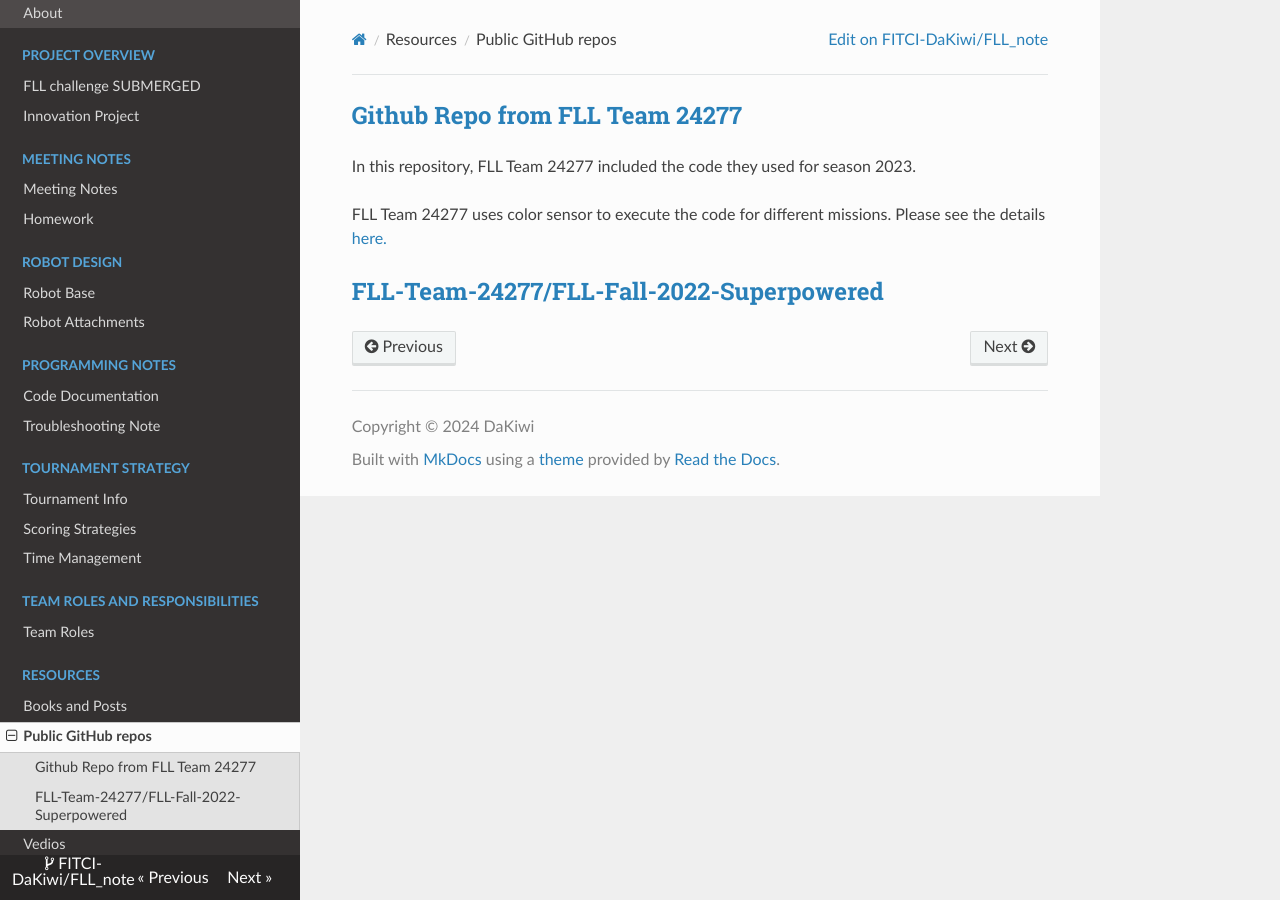
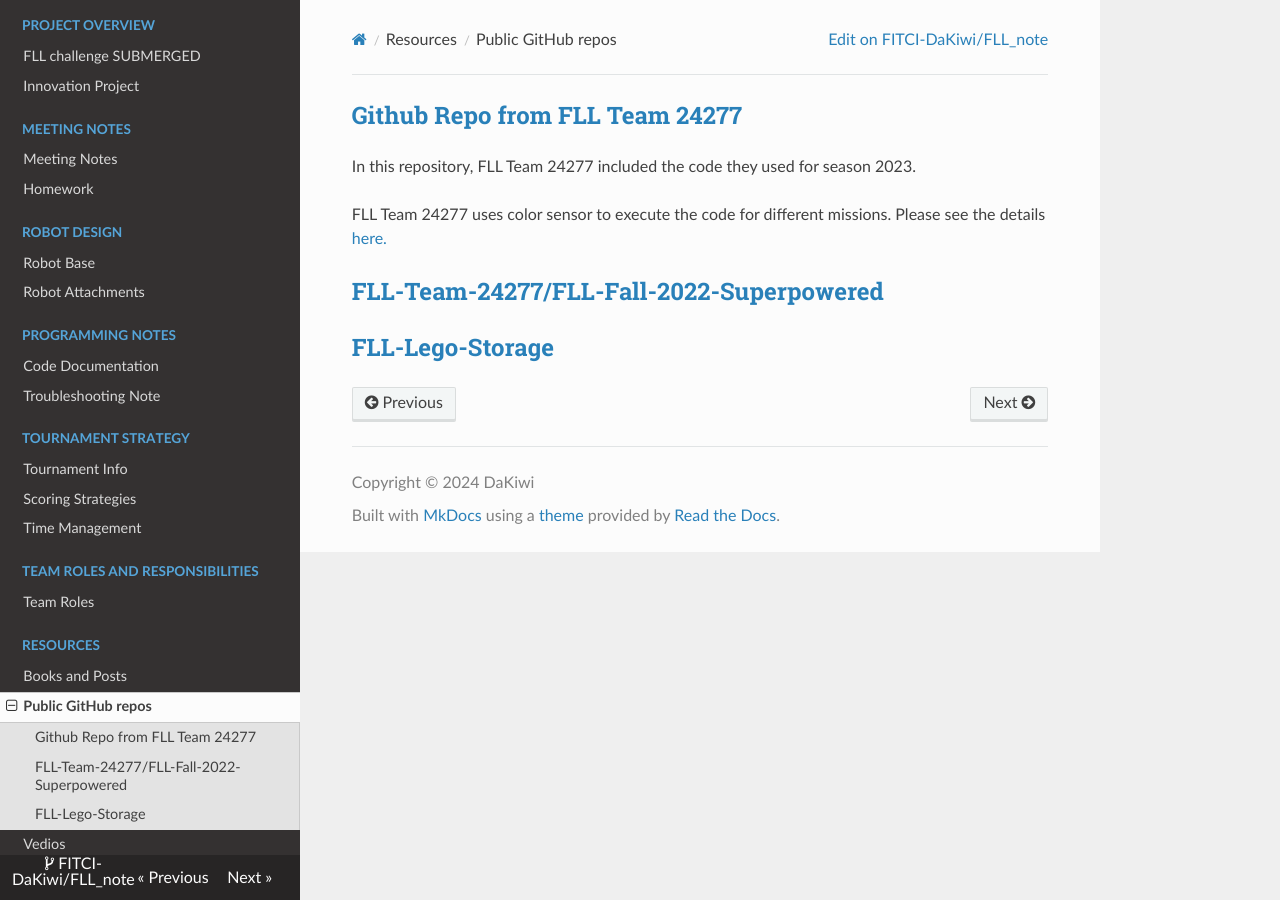
Before and after one commit to FITCI-DaKiwi/FLL_note_2024, an MkDocs documentation site: the page built from docs/res_github_repo.md, in a window 1280 px wide. Built offline with MkDocs 1.6.1, drawn with Linux system fonts in a browser that asks for light colours; nearby versions of some CDN libraries.

Commit message:
Update res_github_repo.md: add FLL-Lego-Storage

```diff
--- a/docs/res_github_repo.md
+++ b/docs/res_github_repo.md
@@ -10,3 +10,6 @@
 
 
 ## [FLL-Team-24277/FLL-Fall-2022-Superpowered](https://github.com/FLL-Team-24277/FLL-Fall-2022-Superpowered)
+
+
+## [FLL-Lego-Storage](https://github.com/FLL-Team-24277/FLL-Lego-Storage)
```
